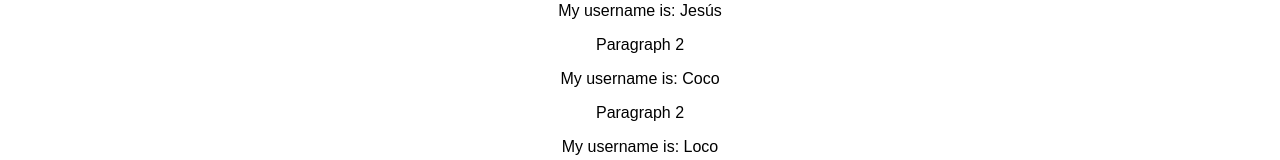
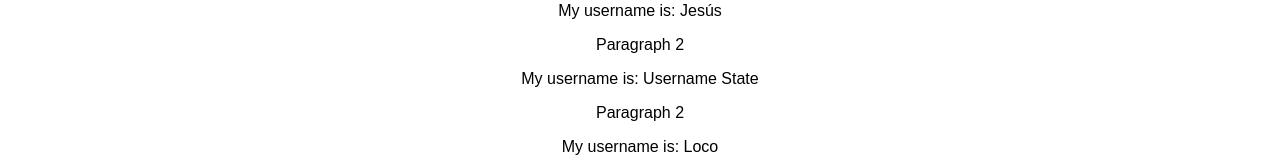
Before and after one commit to Muzorn/curso-react, a React (Create React App) app: page / in a window 1280 px wide. Shown: the part 305-465 px from the top of the page. Built offline with nearby package versions, Linux system fonts and the light colour scheme.

Commit message:
Ejercicio: añadimos el nombre de usuario al state y lo pasamos a uno de los componentes.

```diff
--- a/src/App.js
+++ b/src/App.js
@@ -12,7 +12,8 @@ class App extends Component {
       { name: 'Manu', age: 29 },
       { name: 'Stephanie', age: 26 }
     ],
-    otherState: 'Cocococococo'
+    otherState: 'Cocococococo',
+    userName: 'Username State'
   };
 
   switchNameHandler = (newName) => {
@@ -56,7 +57,7 @@ class App extends Component {
           <h1>Hi, I'm a React App</h1>
         <UserImput/>
         <UserOutput userName='Jesús'/>
-        <UserOutput userName='Coco'/>
+        <UserOutput userName={this.state.userName}/>
         <UserOutput userName='Loco'/>
         <button
             style={style}
```
